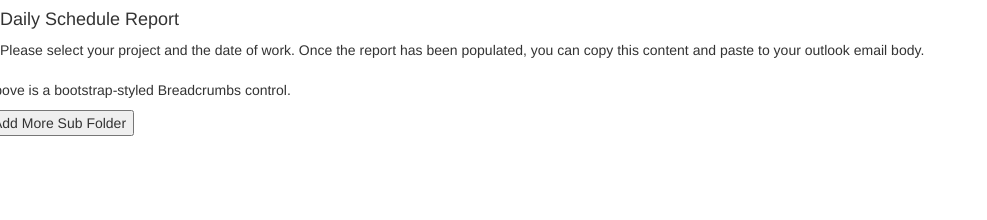
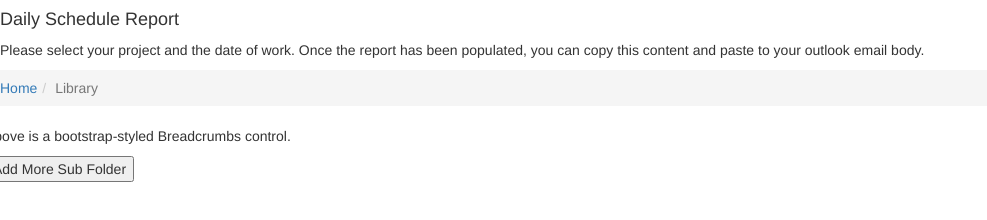
Before and after one commit to shamim71/angular-breadcrumbs, a plain HTML site: page demo.html in a window 1280 px wide. Shown: the whole page, without its empty margins (0-987 px from the left). Drawn offline with nearby package versions, Linux system fonts and the light colour scheme.

Commit message:
Update demo.html

```diff
--- a/demo.html
+++ b/demo.html
@@ -4,16 +4,11 @@
   <head>
     <meta charset="utf-8" />
     <title>AngularJS BreadCrumbs Demo</title>
-
-
     <link rel="stylesheet" href="//netdna.bootstrapcdn.com/bootstrap/3.2.0/css/bootstrap.min.css">
     <link rel="stylesheet" href="//netdna.bootstrapcdn.com/font-awesome/4.1.0/css/font-awesome.min.css">
 
-	 <link rel="stylesheet" href="style.css">
-
     <script src="//cdnjs.cloudflare.com/ajax/libs/angular.js/1.3.0/angular.min.js"></script>
-
-      <script src="mtech_breadcrumbs_v1.js"></script>
+    <script src="angular_breadcrumbs.js"></script>
     <script src="demo.js"></script>
 
 
```
